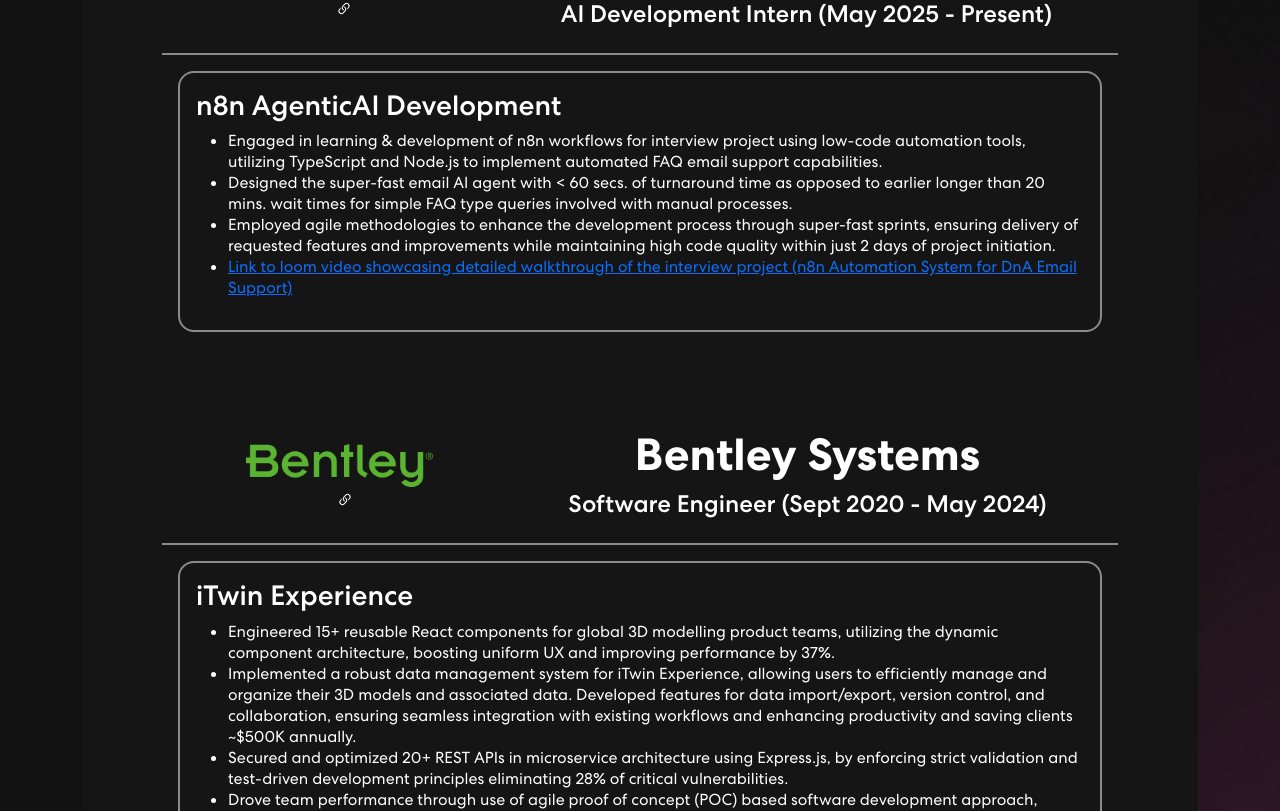
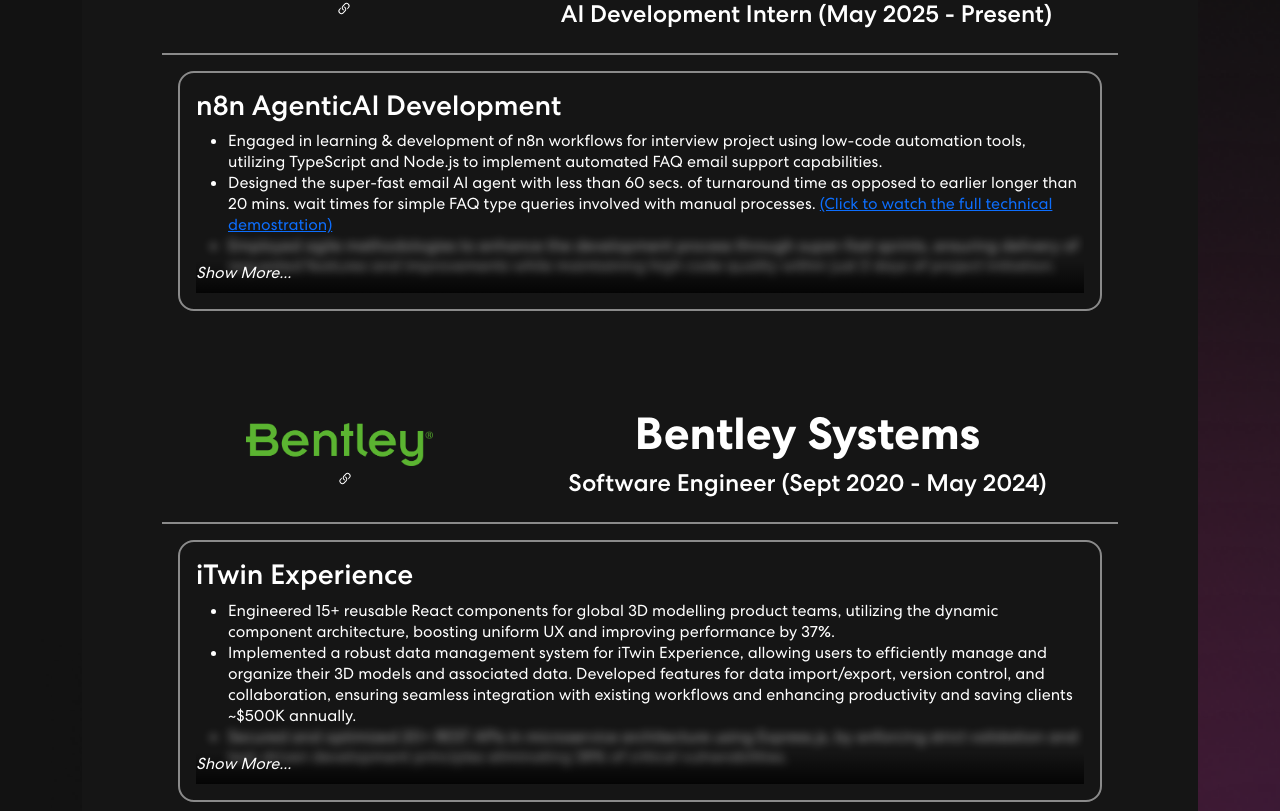
Before and after one commit to pratiknesarkar99/portfolio, a React (Create React App) app: page / in a window 1280 px wide. Shown: the part 1973-2784 px from the top of the page. Built offline with nearby package versions, Linux system fonts and the light colour scheme.

Commit message:
Updated Experiences and UI

```diff
--- a/src/App.css
+++ b/src/App.css
@@ -377,7 +377,8 @@
   border: 1px dashed;
 }
 
-.banner .banner-img {
+.banner .banner-img,
+.contact img {
   animation: updown 3s linear infinite;
 }
 
@@ -580,7 +581,7 @@
 
 /************ Projects Css ************/
 .project {
-  padding: 5% 0 10% 0;
+  padding: 5% 0 5% 0;
   /* position: relative; */
   /* background-color: black; */
   background-image: url('./assets/img/color-sharp2.png');
@@ -855,6 +856,8 @@
 }
 
 .company-project-details {
+  display: flex;
+  flex-direction: column;
   margin: 0 auto;
   flex-grow: 5;
   text-align: left;
@@ -980,6 +983,18 @@
   .company-project-details p {
     margin: 0.5rem 0;
   }
+}
+
+.read-more-btn {
+  color: white;
+  font-style: italic;
+  background: none;
+  /* Optional: Remove background for a cleaner look */
+  border: none;
+  /* Optional: Remove border */
+  cursor: pointer;
+  /* Optional: Add pointer cursor for better UX */
+  position: relative;
 }
 
 /************ Contact Css ************/
@@ -1196,3 +1211,56 @@
   transform: scale(1.05);
   transition: all 0.3s ease-in-out;
 }
+
+/************ Experience Section ************/
+.experienceDetails-content .blurred-list-wrapper {
+  position: relative;
+  overflow: hidden;
+}
+
+.experienceDetails-content .blurred-item {
+  color: rgba(255, 255, 255, 0.6);
+  /* Faded white for partial visibility */
+  filter: blur(4px);
+  transition: filter 0.3s ease, color 0.3s ease;
+}
+
+.experienceDetails-content .blur-overlay {
+  position: absolute;
+  bottom: 0;
+  left: 0;
+  right: 0;
+  height: 2rem;
+  /* Adjust height as needed */
+  background: linear-gradient(to bottom, rgba(0, 0, 0, 0), rgba(0, 0, 0, 0.8));
+  pointer-events: none;
+}
+
+/* Position the "Show More..." button on the blurred section */
+.experienceDetails-content .read-more-btn-styled {
+  color: white;
+  font-style: italic;
+  background: none;
+  border: none;
+  cursor: pointer;
+  position: absolute;
+  bottom: 0.5rem;
+  /* Adjust to position it on the blurred section */
+  left: 0;
+  /* Align to the left */
+  z-index: 1;
+  /* Ensure it appears above the blur overlay */
+}
+
+/* Position the "Show Less..." button at the end of the list */
+.experienceDetails-content .read-less-btn {
+  margin-top: 1rem;
+  text-align: left;
+  display: block;
+  color: white;
+  font-style: italic;
+  background: none;
+  border: none;
+  cursor: pointer;
+  position: relative;
+}
--- a/src/components/BentleyInternExperienceDetails.js
+++ b/src/components/BentleyInternExperienceDetails.js
@@ -34,6 +34,7 @@
           <ExperienceProjectDetails
             projectName={project.projName}
             projectDesc={project.projDesc}
+            isCollapsible={true} // Pass a prop to enable collapsible functionality
           />
         );
       })}
--- a/src/components/BentleySweExperienceDetails.js
+++ b/src/components/BentleySweExperienceDetails.js
@@ -78,7 +78,8 @@
         return (
           <ExperienceProjectDetails
             projectName={project.projName}
-            projectDesc={project.projDesc}
+            projectDesc={project.projDesc} // Show only the first two points initially
+            isCollapsible={true} // Pass a prop to enable collapsible functionality
           />
         );
       })}
--- a/src/components/CustomAIInternExperienceDetails.js
+++ b/src/components/CustomAIInternExperienceDetails.js
@@ -8,9 +8,8 @@
       projName: 'n8n AgenticAI Development',
       projDesc: [
         `Engaged in learning & development of n8n workflows for interview project using low-code automation tools, utilizing TypeScript and Node.js to implement automated FAQ email support capabilities.`,
-        `Designed the super-fast email AI agent with < 60 secs. of turnaround time as opposed to earlier longer than 20 mins. wait times for simple FAQ type queries involved with manual processes.`,
+        <span>Designed the super-fast email AI agent with less than 60 secs. of turnaround time as opposed to earlier longer than 20 mins. wait times for simple FAQ type queries involved with manual processes. <a href="https://www.loom.com/share/3b901b9a61f34eb0b189432ce494a1c7?sid=2e48dea0-a25b-4bdb-b4c4-778385353ed0" target="_blank" rel="noopener noreferrer">(Click to watch the full technical demostration)</a></span>,
         `Employed agile methodologies to enhance the development process through super-fast sprints, ensuring delivery of requested features and improvements while maintaining high code quality within just 2 days of project initiation.`,
-        <a href="https://www.loom.com/share/3b901b9a61f34eb0b189432ce494a1c7?sid=2e48dea0-a25b-4bdb-b4c4-778385353ed0" target="_blank" rel="noopener noreferrer">Link to loom video showcasing detailed walkthrough of the interview project (n8n Automation System for DnA Email Support)</a>,
         // `Collaborated with a team of developers to design and implement new features, improving the overall functionality and user experience of the platform.`,
       ]
     },
@@ -36,6 +35,7 @@
             <ExperienceProjectDetails
               projectName={project.projName}
               projectDesc={project.projDesc}
+              isCollapsible={true} // Pass a prop to enable collapsible functionality
             />
           );
         })
--- a/src/components/ExperiencePojectDetails.js
+++ b/src/components/ExperiencePojectDetails.js
@@ -1,24 +1,54 @@
-export const ExperienceProjectDetails = ({ projectName, projectDesc }) => {
-  debugger;
+import React, { useState } from 'react';
+
+export const ExperienceProjectDetails = ({ projectName, projectDesc, isCollapsible }) => {
+  const [isExpanded, setIsExpanded] = useState(false);
+
+  const toggleExpand = () => {
+    setIsExpanded(!isExpanded);
+  };
+
   return (
-    // <div className="experienceDetails">
     <div className="experienceDetails-content">
       <div className="company-project-name">
         <h3>{projectName}</h3>
       </div>
       <div className="company-project-details">
+        <div className="blurred-list-wrapper">
           <ul>
             {Array.isArray(projectDesc) ? (
-            projectDesc.map((desc, index) => (
-              <li key={index}>{desc}</li>
+              projectDesc
+                .slice(0, isExpanded ? projectDesc.length : 3) // Show all or first two points
+                .map((desc, index) => (
+                  <li
+                    key={index}
+                    className={index === 2 && !isExpanded ? 'blurred-item' : ''}
+                  >
+                    {desc}
+                  </li>
                 ))
             ) : (
               <li>{projectDesc}</li>
             )}
           </ul>
-        {/* <p>{projectDesc}</p> */}
+          {!isExpanded && (
+            <button
+              className="read-more-btn read-more-btn-styled"
+              onClick={toggleExpand}
+            >
+              Show More...
+            </button>
+          )}
+          {!isExpanded && <div className="blur-overlay"></div>}
+        </div>
+        {isExpanded && (
+          <button
+            className="read-less-btn read-more-btn-styled"
+            onClick={toggleExpand}
+          >
+            Show Less...
+          </button>
+        )}
       </div>
     </div>
-    // </div>
   );
 };
```
Lines whose indentation alone changed are shown as unchanged.
